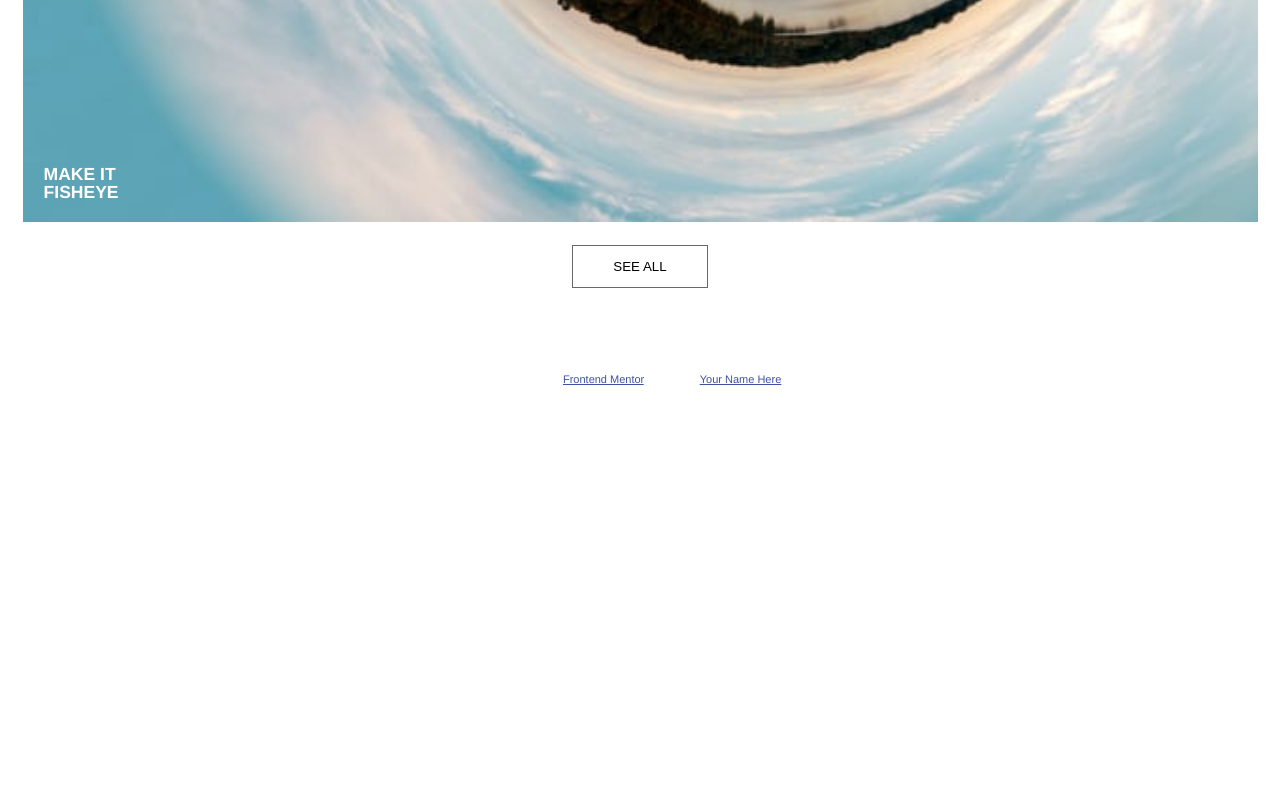
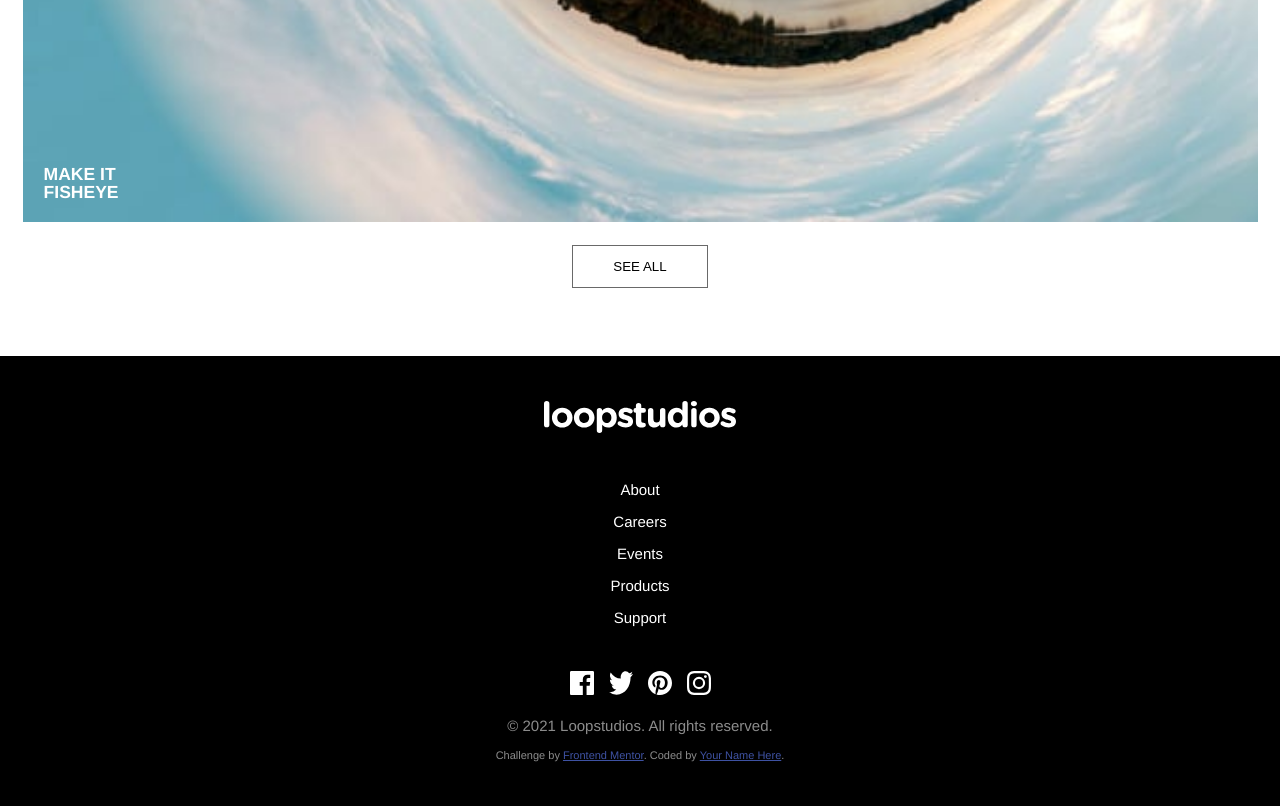
Before and after one commit to joanpujol/fem-Loopstudios-Landing-Page, a website: page index.html in a window 1280 px wide. Shown: the part 5200-6006 px from the top of the page. Before the commit the page ends 5585 px from the top, so only its background shows below. Drawn offline with Linux system fonts and the light colour scheme; a web font is replaced by a local one.

Commit message:
Add Footer section

```diff
--- a/index.html
+++ b/index.html
@@ -97,17 +97,33 @@
     <button class="gallery__button">See all</button>
   </div>
 
-  About
-  Careers
-  Events
-  Products
-  Support
+  <footer class="footer">
+    <div class="footer__logo">
+      <img src="./images/logo.svg" alt="">
+    </div>
+    <div class="footer__nav">
+      <ul>
+        <li>About</li>
+        <li>Careers</li>
+        <li>Events</li>
+        <li>Products</li>
+        <li>Support</li>
+      </ul>
+    </div>
+    <div class="footer__social">
+      <img src="./images/icon-facebook.svg" alt="">
+      <img src="./images/icon-twitter.svg" alt="">
+      <img src="./images/icon-pinterest.svg" alt="">
+      <img src="./images/icon-instagram.svg" alt="">
+    </div>
+    <div class="footer__copy">
+      © 2021 Loopstudios. All rights reserved.
+    </div>
 
-  © 2021 Loopstudios. All rights reserved.
-
-  <div class="attribution">
-    Challenge by <a href="https://www.frontendmentor.io?ref=challenge" target="_blank">Frontend Mentor</a>.
-    Coded by <a href="#">Your Name Here</a>.
-  </div>
+    <div class="attribution">
+      Challenge by <a href="https://www.frontendmentor.io?ref=challenge" target="_blank">Frontend Mentor</a>.
+      Coded by <a href="#">Your Name Here</a>.
+    </div>
+  </footer>
 </body>
 </html>
--- a/sass/main.scss
+++ b/sass/main.scss
@@ -123,3 +123,45 @@ h2 {
     border: 1px solid hsl(0, 0%, 41%);
   }
 }
+
+.footer {
+  background-color: black;
+  display: flex;
+  flex-direction: column;
+  align-items: center;
+  padding: 3em 0;
+
+  &__nav {
+    margin: 3em 0;
+
+    & ul {
+      list-style: none;
+    }
+
+    & li {
+      text-align: center;
+
+      &:not(:last-child) {
+        margin-bottom: 1em;
+      }
+    }
+  }
+
+  &__social {
+    display: flex;
+    margin-bottom: 1.5em;
+
+    & img:not(:last-child) {
+      margin-right: 1em;
+    }
+  }
+
+  &__copy {
+    margin-bottom: 1em;
+    color:  hsl(0, 0%, 55%);
+  }
+}
+
+.attribution {
+  color:  hsl(0, 0%, 55%);
+}
```
Also changed, not shown: css/style.css.
